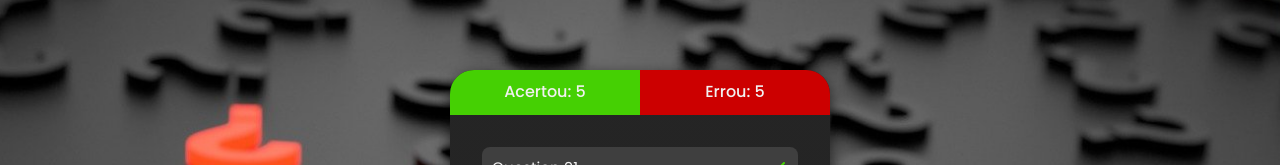
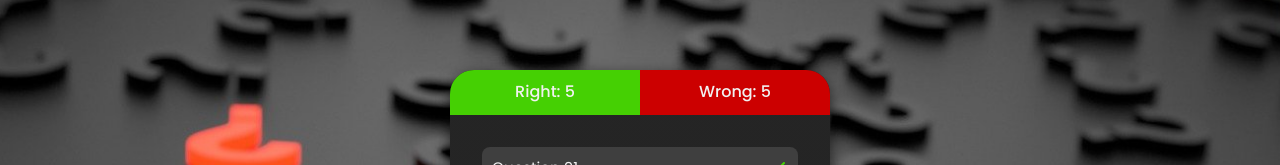
Before and after one commit to jairodoni/asker-app, a React (Vite) app: page /record in a window 1280 px wide. Shown: the part 140-305 px from the top of the page. Built offline with nearby package versions, Linux system fonts and the light colour scheme; the HTML template or start-up script is replaced by a standard one.

Commit message:
New component for RecordSession

```diff
--- /dev/null
+++ b/src/components/RecordCard/index.tsx
@@ -0,0 +1,43 @@
+import { Typography } from "@material-ui/core";
+import { Box } from "@material-ui/system";
+import { ReactNode } from "react";
+import { ButtonComponent } from "../ButtonComponent";
+import { Card } from "../Card";
+import styles from './styles.module.css';
+
+
+interface RecordCardProps {
+  right: number;
+  wrong: number;
+  children: ReactNode;
+}
+
+export function RecordCard({ children, right, wrong }: RecordCardProps) {
+  return (
+    <Card>
+      <Box className={styles.score}>
+        <div className={`${styles.score} ${styles.right}`}>
+          <Typography fontWeight={500}>
+            Right: {right}
+          </Typography>
+        </div>
+        <div className={`${styles.score} ${styles.wrong}`}>
+          <Typography fontWeight={500}>
+            Wrong: {wrong}
+          </Typography>
+        </div>
+      </Box>
+
+      {children}
+
+      <Box
+        paddingX={4}
+        paddingBottom={2}
+      >
+        <ButtonComponent background="#E79800" path="/">
+          Back to home
+        </ButtonComponent>
+      </Box>
+    </Card>
+  );
+}
--- a/src/pages/RecordSession.tsx
+++ b/src/pages/RecordSession.tsx
@@ -1,27 +1,11 @@
-import { Stack, Typography } from "@material-ui/core";
-import { Box } from "@material-ui/system";
-import { ButtonComponent } from "../components/ButtonComponent";
-import { Card } from "../components/Card";
+import { Stack } from "@material-ui/core";
 import { QuestionWithAnswer } from "../components/QuestionWithAnswer";
+import { RecordCard } from "../components/RecordCard";
 
-import styles from "../styles/recordSession.module.css";
 
 export function RecordSession() {
   return (
-    <Card>
-      <Box className={styles.score}>
-        <div className={`${styles.score} ${styles.right}`}>
-          <Typography fontWeight={500}>
-            Acertou: 5
-          </Typography>
-        </div>
-        <div className={`${styles.score} ${styles.wrong}`}>
-          <Typography fontWeight={500}>
-            Errou: 5
-          </Typography>
-        </div>
-      </Box>
-
+    <RecordCard right={5} wrong={5}>
       <Stack
         direction="column"
         alignItems="center"
@@ -45,15 +29,6 @@ export function RecordSession() {
         <QuestionWithAnswer />
         <QuestionWithAnswer />
       </Stack>
-
-      <Box
-        paddingX={4}
-        paddingBottom={2}
-      >
-        <ButtonComponent background="#E79800" path="/">
-          Back to home
-        </ButtonComponent>
-      </Box>
-    </Card>
+    </RecordCard>
   );
 }
```
Also changed, not shown: src/components/RecordCard/styles.module.css (renamed from src/styles/recordSession.module.css).
